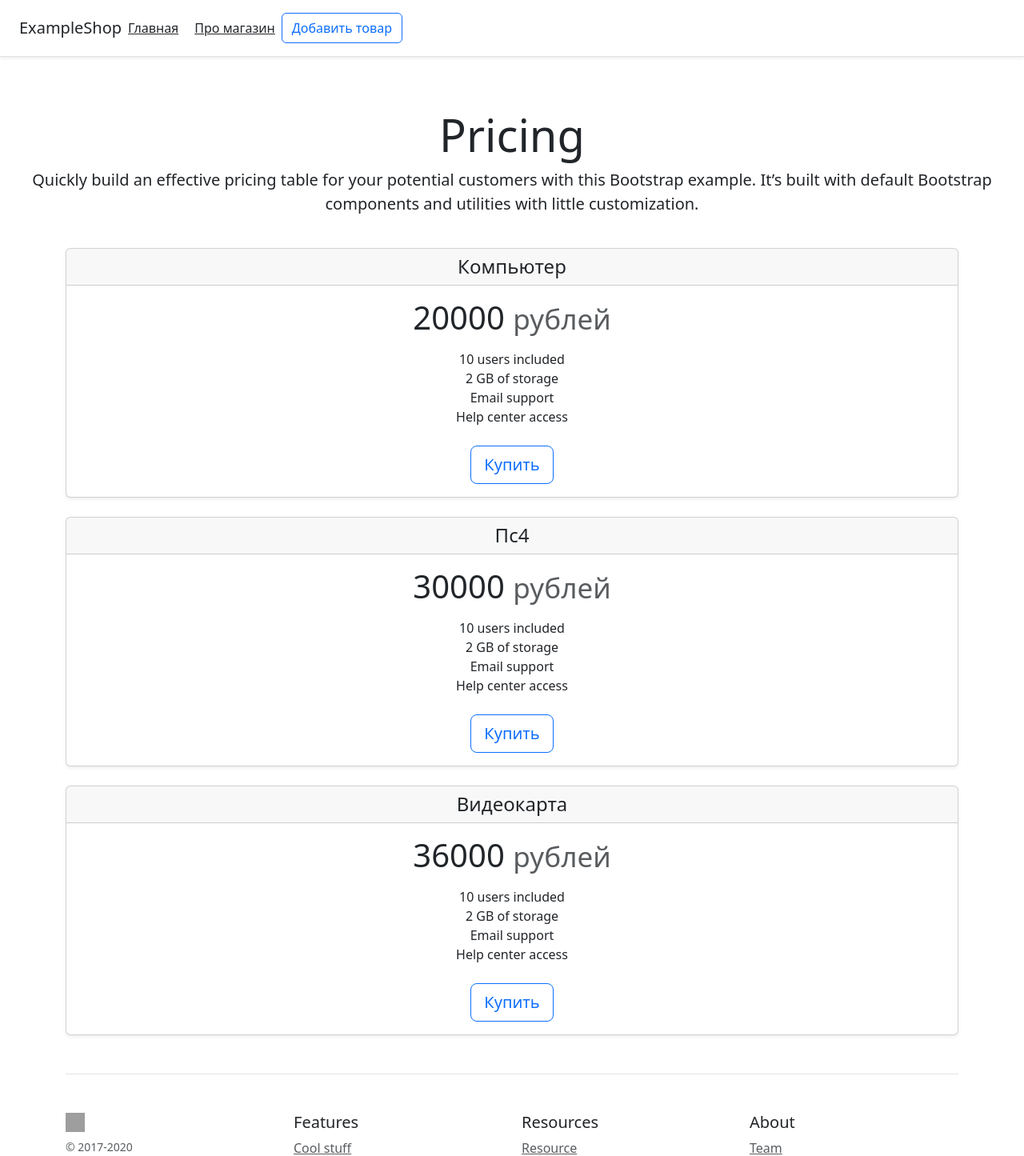
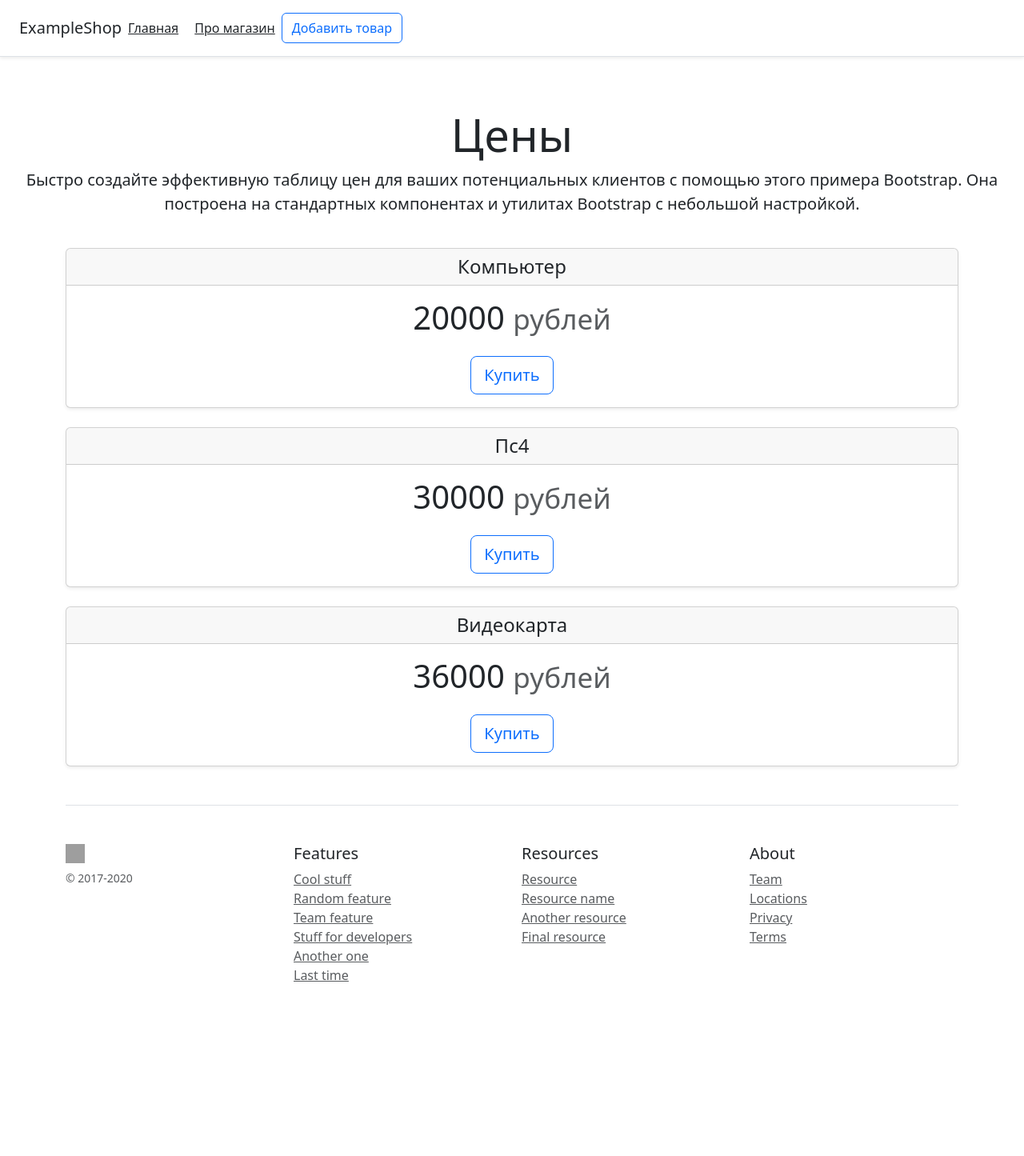
Before and after one commit to ezdimitry/FlaskShopExp, a Flask app: page / in a window 1280 px wide. Shown: the top 1445 px of the page at 80% size. After the commit the page ends 1227 px from the top, so only its background shows below. Run offline with Flask 3, Linux system fonts and the light colour scheme; grey boxes are pictures that could not be loaded.

Commit message:
little fix and add pay

```diff
--- a/main.py
+++ b/main.py
@@ -29,6 +29,20 @@ def about():
     return render_template('about.html')
 
 
+@app.route("/buy/<int:id>")   # оплата по сайту банка
+def item_buy(id):
+    item = Item.query.get(id)
+    api = Api(merchant_id=1396424,  # id компании
+              secret_key='test')
+    checkout = Checkout(api=api)
+    data = {
+        "currency": "USD",
+        "amount": str(item.price) + "00"
+    }
+    url = checkout.url(data).get('checkout_url')
+    return redirect(url)
+
+
 @app.route("/create", methods=["POST", "GET"])
 def create():
     if request.method == "POST":
--- a/templates/index.html
+++ b/templates/index.html
@@ -6,8 +6,8 @@
 
 {% block body %}
 <div class="pricing-header px-3 py-3 pt-md-5 pb-md-4 mx-auto text-center">
-  <h1 class="display-4">Pricing</h1>
-  <p class="lead">Quickly build an effective pricing table for your potential customers with this Bootstrap example. It’s built with default Bootstrap components and utilities with little customization.</p>
+  <h1 class="display-4">Цены</h1>
+  <p class="lead">Быстро создайте эффективную таблицу цен для ваших потенциальных клиентов с помощью этого примера Bootstrap. Она построена на стандартных компонентах и утилитах Bootstrap с небольшой настройкой.</p>
 </div>
 
 <div class="container">
@@ -20,12 +20,8 @@
       <div class="card-body">
         <h1 class="card-title pricing-card-title">{{ el.price }} <small class="text-muted">рублей</small></h1>
         <ul class="list-unstyled mt-3 mb-4">
-          <li>10 users included</li>
-          <li>2 GB of storage</li>
-          <li>Email support</li>
-          <li>Help center access</li>
         </ul>
-        <a href="" class="btn btn-lg btn-block btn-outline-primary">Купить</a>
+        <a href="/buy/{{ el.id }}" class="btn btn-lg btn-block btn-outline-primary">Купить</a>
       </div>
     </div>
   {% endfor %}
```
